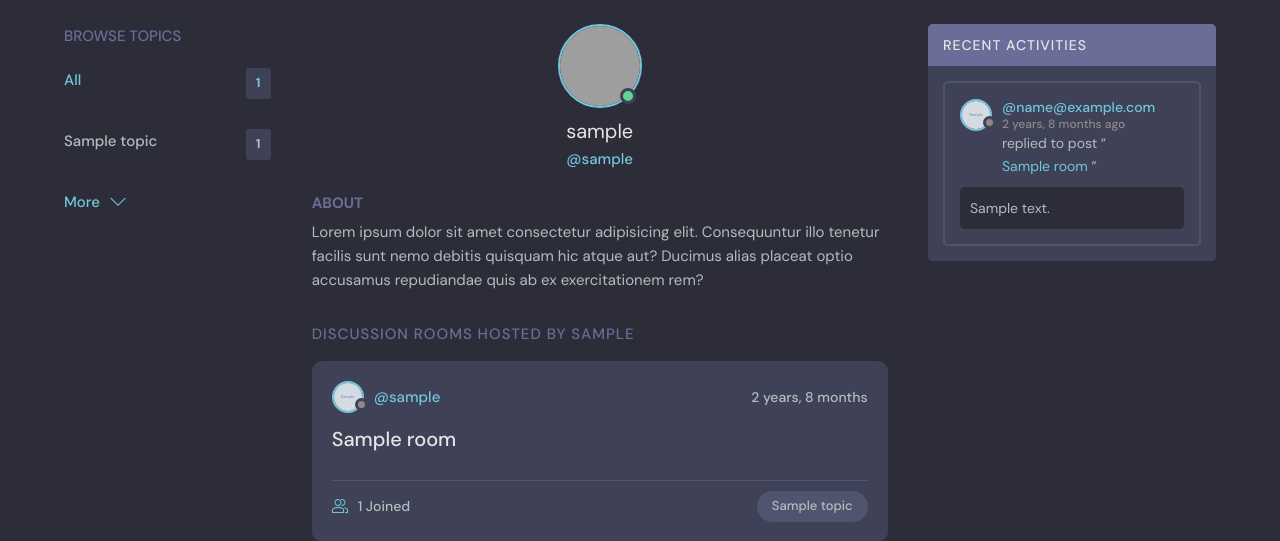
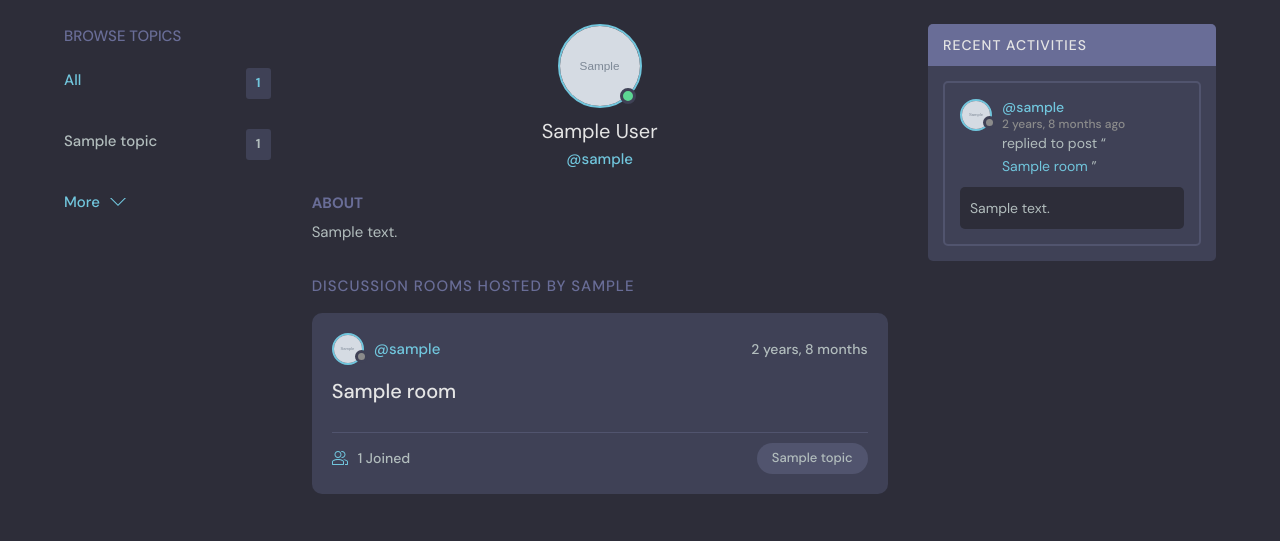
Before and after one commit to yijing-wu/Circle, a Django app: page /profile/1/ in a window 1280 px wide. Shown: the part 76-617 px from the top of the page. Run offline with Django 4.2, Linux system fonts and the light colour scheme; tables that the repository leaves empty hold one stand-in row (values such as "Sample post"); grey boxes marked "Sample" are stand-in pictures; grey boxes are pictures that could not be loaded.

Commit message:
Fix display name, email, username

```diff
--- a/base/templates/base/activity.html
+++ b/base/templates/base/activity.html
@@ -36,7 +36,7 @@
                 <img src="{{message.user.avatar.url}}" />
               </div>
               <p>
-                @{{message.user}}
+                @{{message.user.username}}
                 <span>{{message.created|timesince}} ago</span>
               </p>
             </a>
--- a/base/templates/base/activity_component.html
+++ b/base/templates/base/activity_component.html
@@ -13,7 +13,7 @@
           <img src="{{message.user.avatar.url}}" />
         </div>
         <p>
-          @{{message.user}}
+          @{{message.user.username}}
           <span>{{message.created|timesince}} ago</span>
         </p>
       </a>
--- a/base/templates/base/login_register.html
+++ b/base/templates/base/login_register.html
@@ -29,8 +29,7 @@
               id="username"
               name="email"
               type="email"
-              placeholder="e.g.
-            example@email.com"
+              placeholder="e.g. example@email.com"
             />
           </div>
           <div class="form__group form__group">
--- a/base/templates/base/profile.html
+++ b/base/templates/base/profile.html
@@ -13,11 +13,11 @@
       <div class="profile">
         <div class="profile__avatar">
           <div class="avatar avatar--large active">
-            <img src="https://randomuser.me/api/portraits/men/11.jpg" />
+            <img src="{{user.avatar.url}}" />
           </div>
         </div>
         <div class="profile__info">
-          <h3>{{user.username}}</h3>
+          <h3>{{user.name}}</h3>
           <p>@{{user.username}}</p>
           {% if request.user == user %}
           <a href="{% url 'update-user' %}" class="btn btn--main btn--pill">Edit Profile</a>
@@ -26,9 +26,7 @@
         <div class="profile__about">
           <h3>About</h3>
           <p>
-            Lorem ipsum dolor sit amet consectetur adipisicing elit. Consequuntur illo tenetur
-            facilis sunt nemo debitis quisquam hic atque aut? Ducimus alias placeat optio
-            accusamus repudiandae quis ab ex exercitationem rem?
+            {{user.bio}}
           </p>
         </div>
       </div>
--- a/base/templates/base/room_form.html
+++ b/base/templates/base/room_form.html
@@ -58,7 +58,7 @@
           </div>
 
           <div class="form__action">
-            <a class="btn btn--dark" href="index.html">Cancel</a>
+            <a class="btn btn--dark" href="{% url 'home' %}">Cancel</a>
             <button class="btn btn--main" type="submit">Submit</button>
           </div>
         </form>
--- a/templates/navbar.html
+++ b/templates/navbar.html
@@ -26,13 +26,11 @@
       <!-- Logged In -->
       {% if request.user.is_authenticated %}
       <div class="header__user">
-        <a href="{% url 'update-user' %}">
+        <a href="{% url 'user-profile' request.user.id %}">
           <div class="avatar avatar--medium active">
             <img src="{{request.user.avatar.url}}" />
           </div>
-          <p>
-            {{request.user.username}} <span>@{{request.user.username}}</span>
-          </p>
+          <p>{{request.user.name}} <span>@{{request.user.username}}</span></p>
         </a>
         <button class="dropdown-button">
           <svg
@@ -93,10 +91,3 @@
     </nav>
   </div>
 </header>
-
-<!-- {% if request.user.is_authenticated %}
-<p>Hello {{request.user.username}}</p>
-<a href="{% url 'logout' %}">Logout</a>
-{% else %}
-<a href="{% url 'login' %}">Login</a>
-{% endif %} -->
```
Also changed, not shown: base/templates/base/room.html (+1 -6 lines), README.md.
